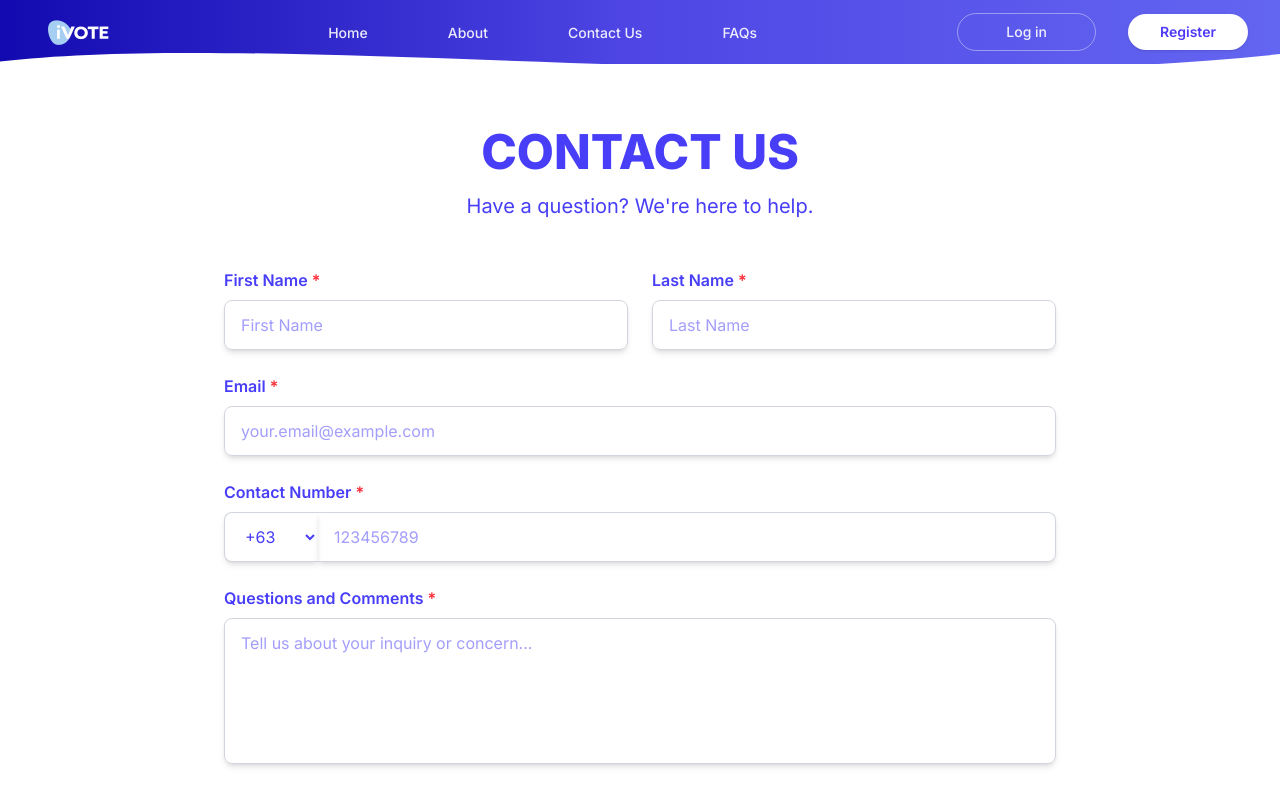
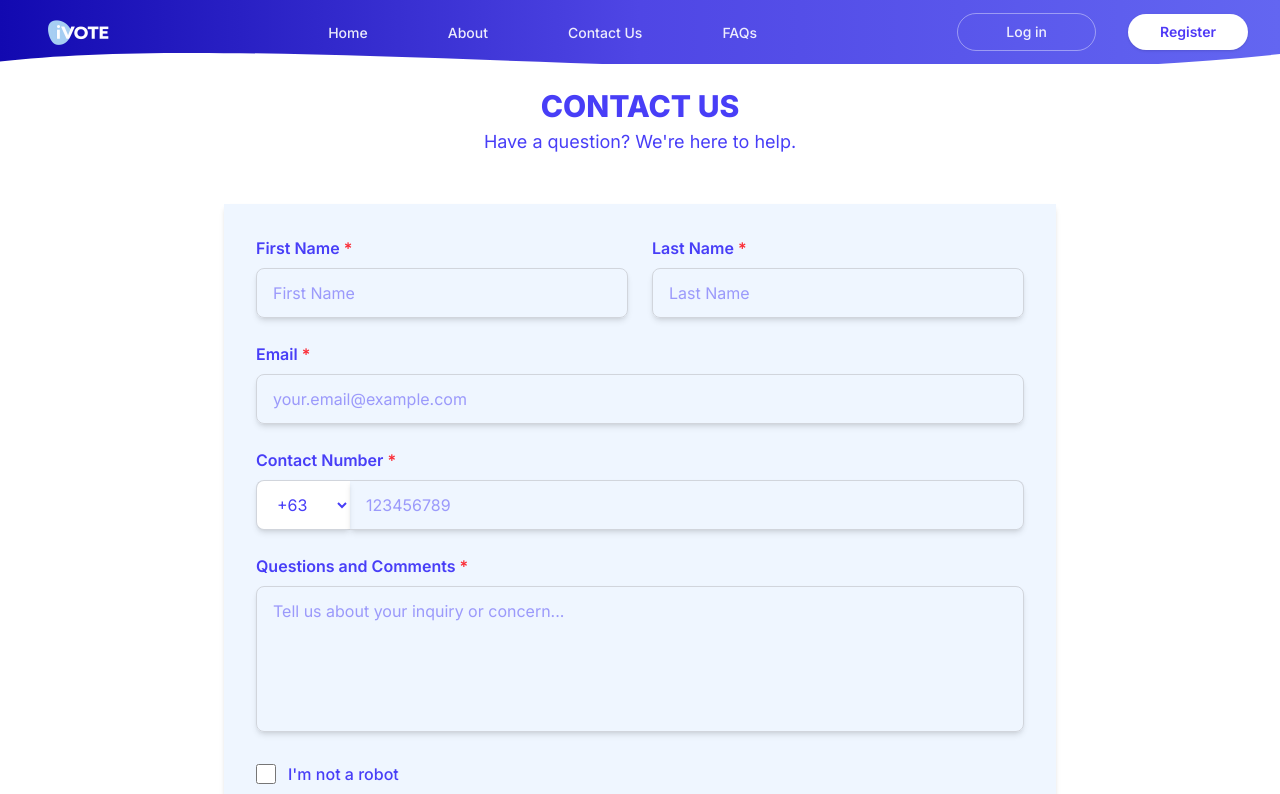
Before and after one commit to david-taiwo/i-VOTE-, a Next.js app: page /contact in a window 1280 px wide. Shown: the top 794 px of the page. Built offline with nearby package versions, Linux system fonts and the light colour scheme.

Commit message:
made some modification to the FAQ and About page

```diff
--- a/app/(public)/contact/page.tsx
+++ b/app/(public)/contact/page.tsx
@@ -86,20 +86,20 @@ export default function ContactPage() {
   }
 
   return (
-    <section className="py-16 bg-white text-[#483ef7]">
+    <section className="py-16 md:py-6 bg-white text-[#483ef7]">
       <div className="max-w-4xl mx-auto px-6 md:px-8">
         {/* Title and Subtitle */}
         <div className="text-center mb-12">
-          <h1 className="text-4xl md:text-5xl font-extrabold mb-4">
+          <h1 className="text-2xl md:text-3xl font-extrabold mb-1">
             CONTACT US
           </h1>
-          <p className="text-lg md:text-xl">
+          <p className="text-sm md:text-lg">
             Have a question? We're here to help.
           </p>
         </div>
 
         {/* Contact Form */}
-        <form onSubmit={handleSubmit} className="space-y-6">
+        <form onSubmit={handleSubmit} className="space-y-6 bg-blue-50 p-8 rounded-[30] shadow-md">
           {/* First Name and Last Name */}
           <div className="grid grid-cols-1 sm:grid-cols-2 gap-6">
             {/* First Name */}
--- a/app/(public)/faq/page.tsx
+++ b/app/(public)/faq/page.tsx
@@ -7,29 +7,29 @@ export default function FAQPage() {
     {
       id: 1,
       question: 'How can I be sure that my vote and information are safe on this platform?',
-      answer: 'Your vote and personal information are secured on this platform because the system is built on the highest security protocols and standards. It also utilizes the latest encryption technologies to ensure data security and privacy.',
+      answer: 'Your vote and personal information are secured on this platform because the system is built on the highest security protocols and standards. It also utilizes the latest encryption technologies to ensure data security and privacy. Additionally, the system is designed to prevent any attempts to tamper with, alter, or manipulate the voting process.',
     },
     {
       id: 2,
       question: 'How long does it take for my vote to be counted?',
-      answer: 'This is an online voting system that speeds up the ballot counting process and counts votes instantly after they are cast in favor of their preferred candidate.',
+      answer: 'The systems will provide reminders about upcoming election dates directly to the user. These reminders can be sent via email and dashboard. This online voting system will provide a calendar view of all upcoming elections, which can be accessed directly from the system.',
     },
     {
       id: 3,
       question: 'How can I receive election date reminders?',
-      answer: 'The system will provide reminders about upcoming election dates directly to the user. These reminders can be sent via email and notifications. The system will also provide a calendar view of all upcoming elections.',
+      answer: 'Yes, your vote will be kept secret and secured on the online voting system. The system is designed to protect the integrity of the vote and ensure that the results are accurate and untampered with.',
     },
   ]
 
   return (
     <section className="bg-white py-16 px-6 md:px-8 text-[#483ef7]">
-      <div className="max-w-6xl mx-auto">
+      <div className="max-w-6xl lg:max-w-4x0 mx-auto">
         {/* FAQ Title and Image */}
         <div className="mb-12 max-h-[70vh]">
           <div className="flex flex-col-reverse items-center justify-center gap-2 md:gap-8 mb-8">
             {/* FAQ Title */}
             <div className="flex-1 text-center md:text-left">
-              <h1 className="text-4xl md:text-5xl font-bold mb-4">
+              <h1 className="text-2xl md:text-3xl font-bold mb-4">
                 FREQUENTLY ASKED QUESTIONS
               </h1>
             </div>
@@ -59,7 +59,7 @@ export default function FAQPage() {
               <h2 className="text-lg md:text-xl font-bold mb-3">
                 {faq.id}. {faq.question}
               </h2>
-              <p className="text-gray-600 text-base md:text-lg leading-relaxed">
+              <p className="text-gray-600 text-sm leading-relaxed">
                 {faq.answer}
               </p>
             </div>
```
